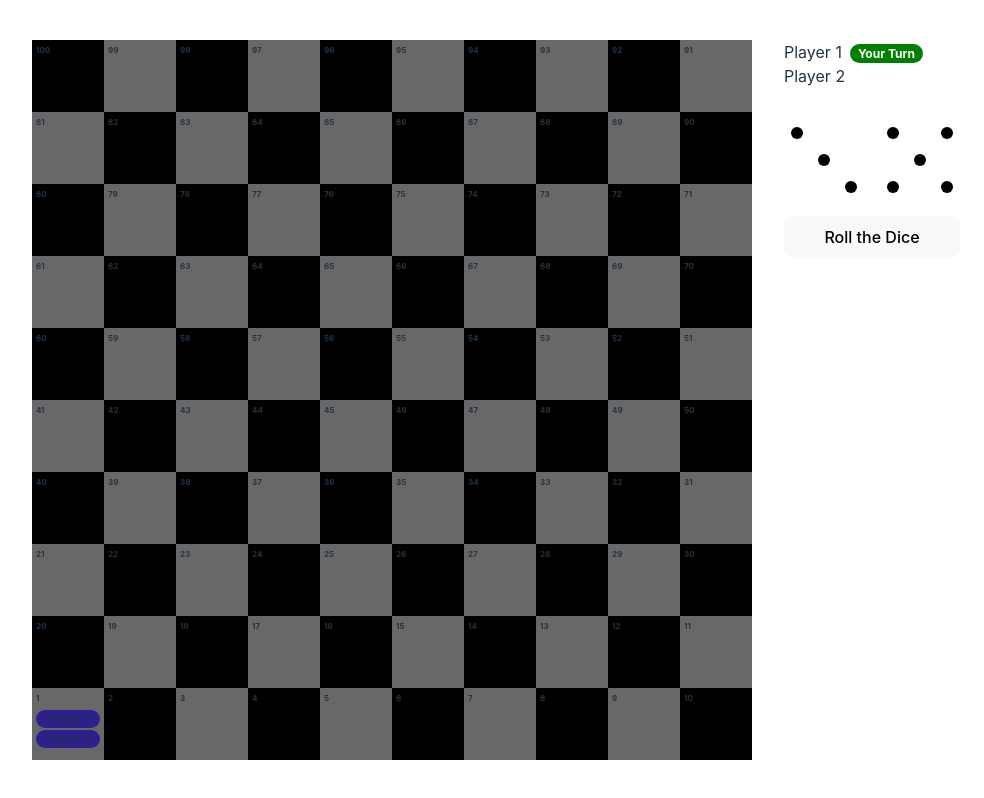
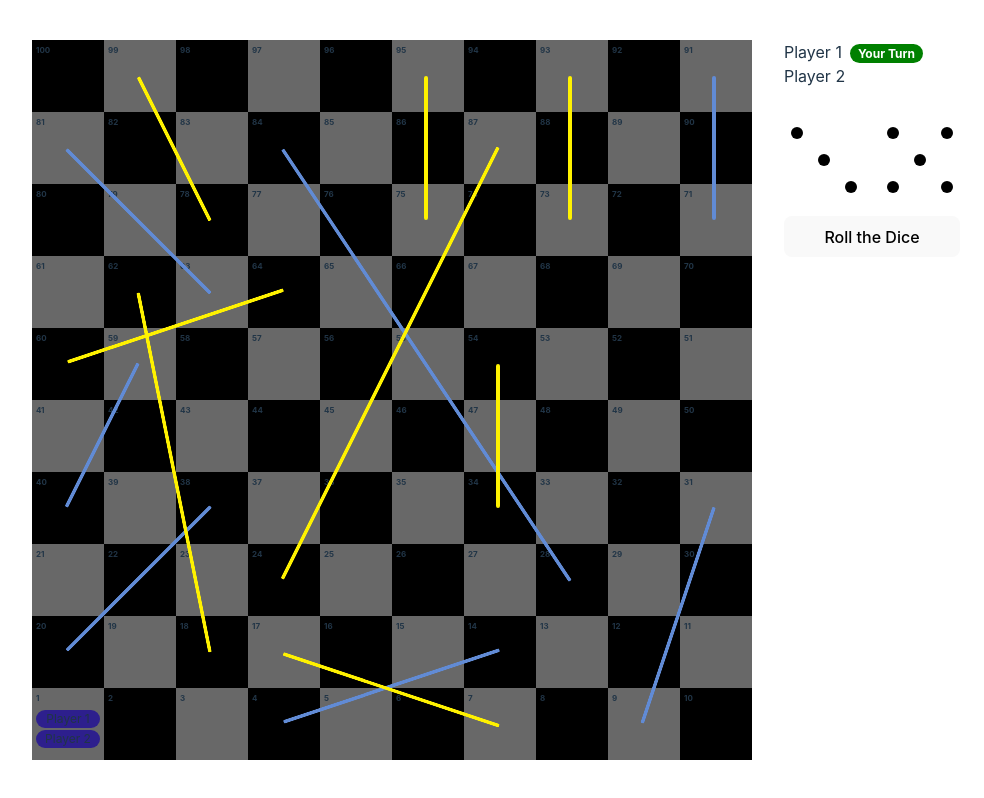
Before and after one commit to mirandajoy/mountains-and-rivers, a React (Vite) app: page / in a window 1280 px wide. Shown: the whole page, without its empty margins (144-1128 px from the left). Built offline with nearby package versions, Linux system fonts and the light colour scheme.

Commit message:
display snakes and ladders on the board

```diff
--- a/src/App.tsx
+++ b/src/App.tsx
@@ -3,6 +3,8 @@ import "./App.scss";
 import Board from "./components/Board/Board";
 import DiceGroup from "./components/DiceGroup/DiceGroup";
 import PlayerList from "./components/PlayerList/PlayerList";
+import { ladderSpaces } from "./utils/calcLadderPos.ts";
+import { snakeSpaces } from "./utils/calcSnakePos.ts";
 
 interface PlayerPosition {
   [key: number]: number;
@@ -12,6 +14,7 @@ function App() {
   const players: string[] = ["Player 1", "Player 2"];
   const [boardPosition, setBoardPosition] = useState<PlayerPosition>({});
   const [activePlayer, setActivePlayer] = useState<number>(0);
+  const [rollDisabled, setRollDisabled] = useState<boolean>(false);
 
   const setInitialPositions = () => {
     const posObj: Record<number, number> = {};
@@ -31,19 +34,41 @@ function App() {
 
   const movePiece = (distance: number, player: number) => {
     const newPos: number = boardPosition[player as keyof PlayerPosition] + distance;
-    setBoardPosition((prevPositions) => ({
-      ...prevPositions,
-      [player]: newPos,
-    }));
-    changePlayer()
+    setRollDisabled(true);
+    setTimeout(function () {
+      setBoardPosition((prevPositions) => ({
+        ...prevPositions,
+        [player]: newPos,
+      }));
+    }, 300);
+    checkAdditionalMoves(newPos, player);
+    setTimeout(function () {
+      changePlayer();
+      setRollDisabled(false);
+    }, 2000);
+  };
+
+  const checkAdditionalMoves = (pos: number, player: number) => {
+    const ladder = ladderSpaces.find((l) => l.startSq === pos);
+    const snake = snakeSpaces.find((s) => s.endSq === pos);
+    ladder !== undefined &&
+      setTimeout(function () {
+        setBoardPosition({ ...boardPosition, [player]: ladder.endSq });
+      }, 2000);
+    ladder !== undefined && console.log(players[player] + " up a ladder");
+    snake !== undefined &&
+      setTimeout(function () {
+        setBoardPosition({ ...boardPosition, [player]: snake.startSq });
+      }, 1200);
+    snake !== undefined && console.log(players[player] + " down a snake");
   };
 
   return (
     <div className="app">
-      <Board players={players} boardPosition={boardPosition}/>
+      <Board players={players} boardPosition={boardPosition} />
       <div className="app__actions">
         <PlayerList players={players} activePlayer={activePlayer} />
-        <DiceGroup movePiece={movePiece} activePlayer={activePlayer}/>
+        <DiceGroup movePiece={movePiece} activePlayer={activePlayer} rollDisabled={rollDisabled}/>
       </div>
     </div>
   );
--- a/src/components/Board/Board.scss
+++ b/src/components/Board/Board.scss
@@ -1,6 +1,7 @@
 .board {
   display: grid;
   grid-template-columns: repeat(10, 4.5rem);
+  position: relative;
   &__space {
     background-color: black;
     width: 4.5rem;
@@ -22,4 +23,16 @@
     margin: 0.125rem 0.25rem;
     text-align: center;
   }
+  &__ladder {
+    border-bottom: 4px solid rgb(97, 139, 213);
+    border-radius: 50px;
+    position: absolute;
+    transform-origin: bottom left;
+  }
+  &__snake {
+    border-bottom: 4px solid rgb(255, 242, 0);
+    border-radius: 50px;
+    position: absolute;
+    transform-origin: bottom left;
+  }
 }
--- a/src/components/Board/Board.tsx
+++ b/src/components/Board/Board.tsx
@@ -1,10 +1,12 @@
 import "./Board.scss";
+import { ladderDetails } from "../../utils/calcLadderPos.ts";
+import { snakeDetails } from "../../utils/calcSnakePos.ts";
 
 interface PlayerPosition {
   [key: number]: number;
 }
 
-function Board({ players, boardPosition }: { players: string[], boardPosition: PlayerPosition }) {
+function Board({ players, boardPosition }: { players: string[]; boardPosition: PlayerPosition }) {
   const boardOrder: number[] = [
     100, 99, 98, 97, 96, 95, 94, 93, 92, 91, 81, 82, 83, 84, 85, 86, 87, 88, 89, 90, 80, 79, 78, 77, 76, 75, 74, 73, 72,
     71, 61, 62, 63, 64, 65, 66, 67, 68, 69, 70, 60, 59, 58, 57, 56, 55, 54, 53, 52, 51, 41, 42, 43, 44, 45, 46, 47, 48,
@@ -27,6 +29,36 @@ function Board({ players, boardPosition }: { players: string[], boardPosition: P
           </div>
         );
       })}
+      {ladderDetails.map((l, i) => {
+        const transformStyle = `rotate(-${l.angle}rad)`;
+        return (
+          <div
+            key={i}
+            className="board__ladder"
+            style={{
+              left: `calc(4.5rem * ${l.start.x} + 2.25rem)`,
+              bottom: `calc(4.5rem * ${l.start.y} + 2.25rem)`,
+              width: `calc(${l.hypot}rem)`,
+              transform: transformStyle,
+            }}
+          ></div>
+        );
+      })}
+      {snakeDetails.map((s, i) => {
+        const transformStyle = `rotate(-${s.angle}rad)`;
+        return (
+          <div
+            key={i}
+            className="board__snake"
+            style={{
+              left: `calc(4.5rem * ${s.start.x} + 2.25rem)`,
+              bottom: `calc(4.5rem * ${s.start.y} + 2.25rem)`,
+              width: `calc(${s.hypot}rem)`,
+              transform: transformStyle,
+            }}
+          ></div>
+        );
+      })}
     </div>
   );
 }
--- a/src/components/DiceGroup/DiceGroup.tsx
+++ b/src/components/DiceGroup/DiceGroup.tsx
@@ -11,9 +11,11 @@ interface DiceResults {
 function DiceGroup({
   movePiece,
   activePlayer,
+  rollDisabled,
 }: {
   movePiece: (distance: number, player: number) => void;
   activePlayer: number;
+  rollDisabled: boolean;
 }) {
   const [diceResult, setDiceResult] = useState<DiceResults>({ dieA: 3, dieB: 5, total: null });
 
@@ -31,10 +33,10 @@ function DiceGroup({
         <Dice rolledNum={diceResult.dieB} />
       </div>
 
-      <button onClick={() => rollDice()} className="dice-group__roll-btn">
+      {!rollDisabled && <button onClick={() => rollDice()} className="dice-group__roll-btn">
         Roll the Dice
-      </button>
-      {diceResult.total && <div className="dice-group__result">You rolled a {diceResult.total}</div>}
+      </button>}
+      {rollDisabled && diceResult.total && <div className="dice-group__result">You rolled a {diceResult.total}</div>}
     </div>
   );
 }
--- /dev/null
+++ b/src/utils/boardStrut.ts
@@ -0,0 +1,19 @@
+let board: number[] = [];
+
+const createSquares = () => {
+  for (let i = 1; i < 101; i++) {
+    board.push(i);
+  }
+};
+
+const createBoardMatrix = () => {
+  createSquares();
+  let board2D: number[][] = [];
+  for (let i = 0; i < board.length; i += 10) {
+    let row = board.slice(i, i + 10);
+    (row[0] - 1) % 20 === 0 ? board2D.push(row) : board2D.push(row.reverse());
+  }
+  return board2D;
+};
+
+export { createBoardMatrix };
--- /dev/null
+++ b/src/utils/calcLadderPos.ts
@@ -0,0 +1,67 @@
+import { createBoardMatrix } from "./boardStrut.ts";
+
+interface Start {
+  y: number;
+  x: number;
+}
+
+interface End {
+  y: number;
+  x: number;
+}
+
+interface SingleLadder {
+  start: Start;
+  end: End;
+}
+
+interface SingleLadderDetails {
+  start: Start;
+  end: End;
+  direction: string;
+  width: number;
+  height: number;
+  hypot: number;
+  angle: number;
+}
+
+const ladders: SingleLadder[] = [
+  { start: { y: 0, x: 3 }, end: { y: 1, x: 6 } },
+  { start: { y: 0, x: 8 }, end: { y: 3, x: 9 } },
+  { start: { y: 1, x: 0 }, end: { y: 3, x: 2 } },
+  { start: { y: 2, x: 7 }, end: { y: 8, x: 3 } },
+  { start: { y: 3, x: 0 }, end: { y: 5, x: 1 } },
+  { start: { y: 6, x: 2 }, end: { y: 8, x: 0 } },
+  { start: { y: 7, x: 9 }, end: { y: 9, x: 9 } },
+];
+
+let spaceSize = 4.5;
+
+const ladderDetails: SingleLadderDetails[] = ladders.map((l) => {
+  let direction = l.end.x > l.start.x ? "right" : "left";
+  let width = (direction === "right" ? l.end.x - l.start.x : l.start.x - l.end.x) * spaceSize;
+  let height = (l.end.y - l.start.y) * spaceSize;
+  let hypot = Math.hypot(height, width);
+  let angle = direction === "right" ? Math.asin(height / hypot) : 3.1415 - Math.asin(height / hypot);
+  return {
+    ...l,
+    direction: direction,
+    width: width,
+    height: height,
+    hypot: hypot,
+    angle: angle,
+  };
+});
+
+const ladderSpaces = ladders.map((l) => {
+  const board = createBoardMatrix();
+  let startSq = board[l.start.y][l.start.x];
+  let endSq = board[l.end.y][l.end.x];
+  return {
+    ...l,
+    startSq: startSq,
+    endSq: endSq,
+  };
+});
+
+export { ladderDetails, ladderSpaces };
--- /dev/null
+++ b/src/utils/calcSnakePos.ts
@@ -0,0 +1,68 @@
+import { createBoardMatrix } from "./boardStrut.ts";
+
+interface Start {
+  y: number;
+  x: number;
+}
+
+interface End {
+  y: number;
+  x: number;
+}
+
+interface SingleSnake {
+  start: Start;
+  end: End;
+}
+
+interface SingleSnakeDetails {
+  start: Start;
+  end: End;
+  direction: string;
+  width: number;
+  height: number;
+  hypot: number;
+  angle: number;
+}
+
+const snakes: SingleSnake[] = [
+  { end: { y: 1, x: 3 }, start: { y: 0, x: 6 } },
+  { end: { y: 5, x: 6 }, start: { y: 3, x: 6 } },
+  { end: { y: 6, x: 1 }, start: { y: 1, x: 2 } },
+  { end: { y: 6, x: 3 }, start: { y: 5, x: 0 } },
+  { end: { y: 8, x: 6 }, start: { y: 2, x: 3 } },
+  { end: { y: 9, x: 7 }, start: { y: 7, x: 7 } },
+  { end: { y: 9, x: 5 }, start: { y: 7, x: 5 } },
+  { end: { y: 9, x: 1 }, start: { y: 7, x: 2 } },
+];
+
+let spaceSize = 4.5;
+
+const snakeDetails: SingleSnakeDetails[] = snakes.map((s) => {
+  let direction = s.end.x > s.start.x ? "right" : "left";
+  let width = (direction === "right" ? s.end.x - s.start.x : s.start.x - s.end.x) * spaceSize;
+  let height = (s.end.y - s.start.y) * spaceSize;
+  let hypot = Math.hypot(height, width);
+  let angle = direction === "right" ? Math.asin(height / hypot) : 3.1415 - Math.asin(height / hypot);
+  return {
+    ...s,
+    direction: direction,
+    width: width,
+    height: height,
+    hypot: hypot,
+    angle: angle,
+  };
+});
+
+const snakeSpaces = snakes.map((s) => {
+  const board = createBoardMatrix();
+  let startSq = board[s.start.y][s.start.x];
+  let endSq = board[s.end.y][s.end.x];
+  return {
+    ...s,
+    startSq: startSq,
+    endSq: endSq,
+  };
+});
+
+export { snakeDetails, snakeSpaces };
```
